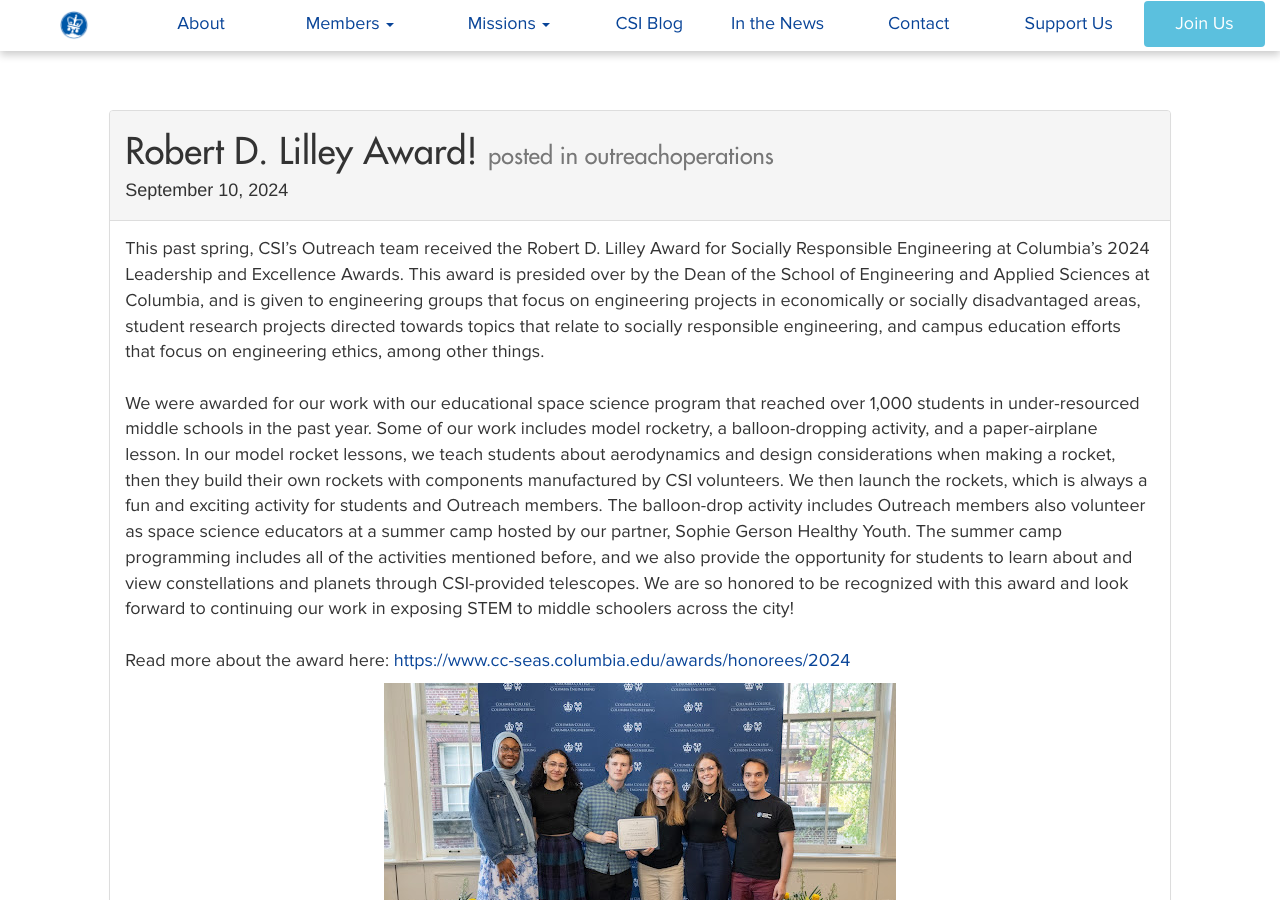
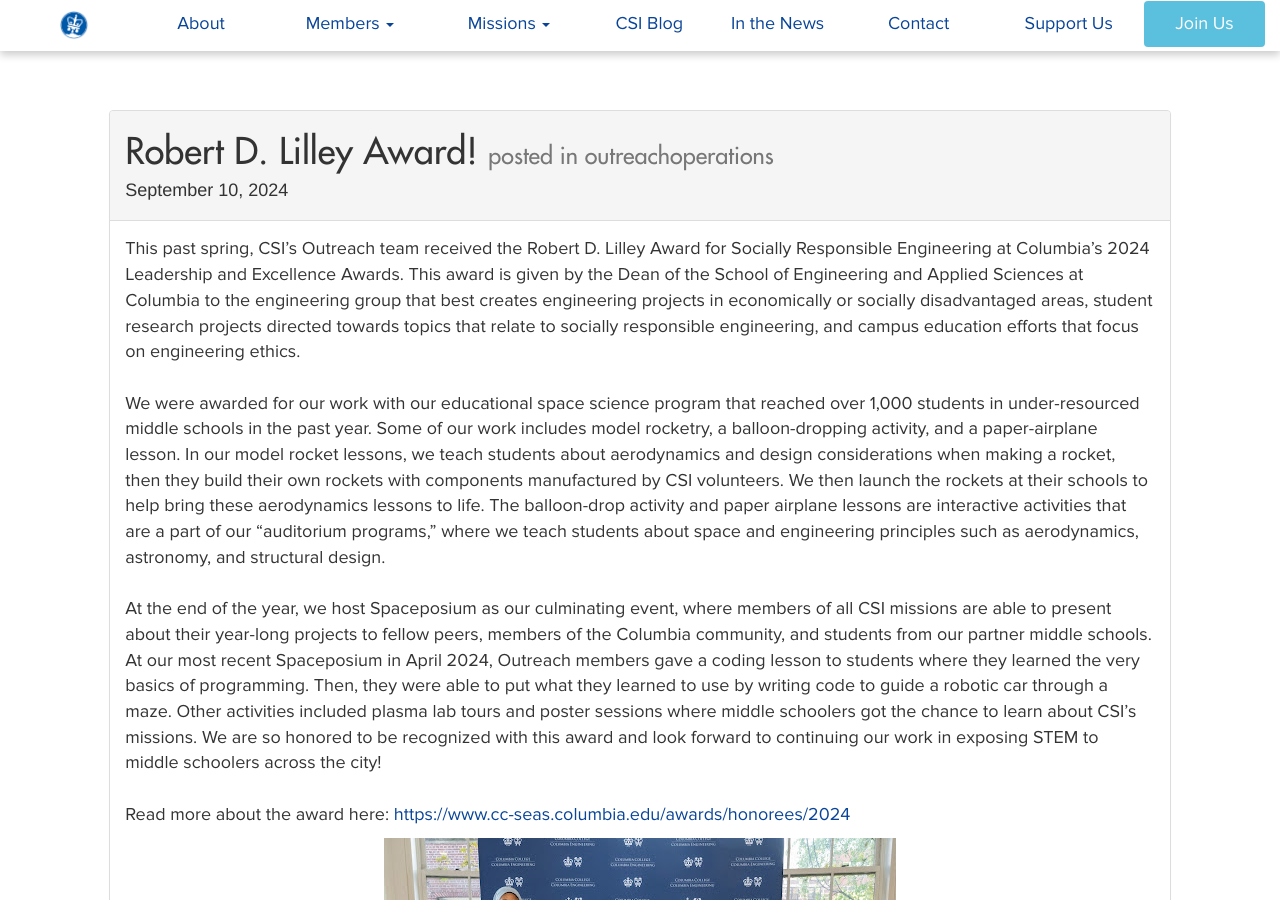
Before and after one commit to columbiaspace/columbiaspace.org, a Jekyll site: the page built from _posts/2024-9-10-operationsoutreach-update.markdown, in a window 1280 px wide and 900 px high. Built offline with Jekyll 4.4.1, drawn with Linux system fonts in a browser that asks for light colours; nearby versions of some CDN libraries; comment, search, counter and statistics services are not loaded.

Commit message:
update to outreach post

```diff
--- a/_posts/2024-9-10-operationsoutreach-update.markdown
+++ b/_posts/2024-9-10-operationsoutreach-update.markdown
@@ -5,9 +5,11 @@
 categories: outreachoperations
 ---
 
-This past spring, CSI’s Outreach team received the Robert D. Lilley Award for Socially Responsible Engineering at Columbia’s 2024 Leadership and Excellence Awards. This award is presided over by the Dean of the School of Engineering and Applied Sciences at Columbia, and is given to engineering groups that focus on engineering projects in economically or socially disadvantaged areas, student research projects directed towards topics that relate to socially responsible engineering, and campus education efforts that focus on engineering ethics, among other things.
+This past spring, CSI’s Outreach team received the Robert D. Lilley Award for Socially Responsible Engineering at Columbia’s 2024 Leadership and Excellence Awards. This award is given by the Dean of the School of Engineering and Applied Sciences at Columbia to the engineering group that best creates engineering projects in economically or socially disadvantaged areas, student research projects directed towards topics that relate to socially responsible engineering, and campus education efforts that focus on engineering ethics.
 <br><br>
-We were awarded for our work with our educational space science program that reached over 1,000 students in under-resourced middle schools in the past year. Some of our work includes model rocketry, a balloon-dropping activity, and a paper-airplane lesson. In our model rocket lessons, we teach students about aerodynamics and design considerations when making a rocket, then they build their own rockets with components manufactured by CSI volunteers. We then launch the rockets, which is always a fun and exciting activity for students and Outreach members. The balloon-drop activity includes Outreach members also volunteer as space science educators at a summer camp hosted by our partner, Sophie Gerson Healthy Youth. The summer camp programming includes all of the activities mentioned before, and we also provide the opportunity for students to learn about and view constellations and planets through CSI-provided telescopes. We are so honored to be recognized with this award and look forward to continuing our work in exposing STEM to middle schoolers across the city!
+We were awarded for our work with our educational space science program that reached over 1,000 students in under-resourced middle schools in the past year. Some of our work includes model rocketry, a balloon-dropping activity, and a paper-airplane lesson. In our model rocket lessons, we teach students about aerodynamics and design considerations when making a rocket, then they build their own rockets with components manufactured by CSI volunteers. We then launch the rockets at their schools to help bring these aerodynamics lessons to life. The balloon-drop activity and paper airplane lessons are interactive activities that are a part of our “auditorium programs,” where we teach students about space and engineering principles such as aerodynamics, astronomy, and structural design.
+<br><br>
+At the end of the year, we host Spaceposium as our culminating event, where members of all CSI missions are able to present about their year-long projects to fellow peers, members of the Columbia community, and students from our partner middle schools. At our most recent Spaceposium in April 2024, Outreach members gave a coding lesson to students where they learned the very basics of programming. Then, they were able to put what they learned to use by writing code to guide a robotic car through a maze. Other activities included plasma lab tours and poster sessions where middle schoolers got the chance to learn about CSI’s missions. We are so honored to be recognized with this award and look forward to continuing our work in exposing STEM to middle schoolers across the city!
 <br><br>
 Read more about the award here: <a href= "https://www.cc-seas.columbia.edu/awards/honorees/2024">https://www.cc-seas.columbia.edu/awards/honorees/2024</a>
 
```
